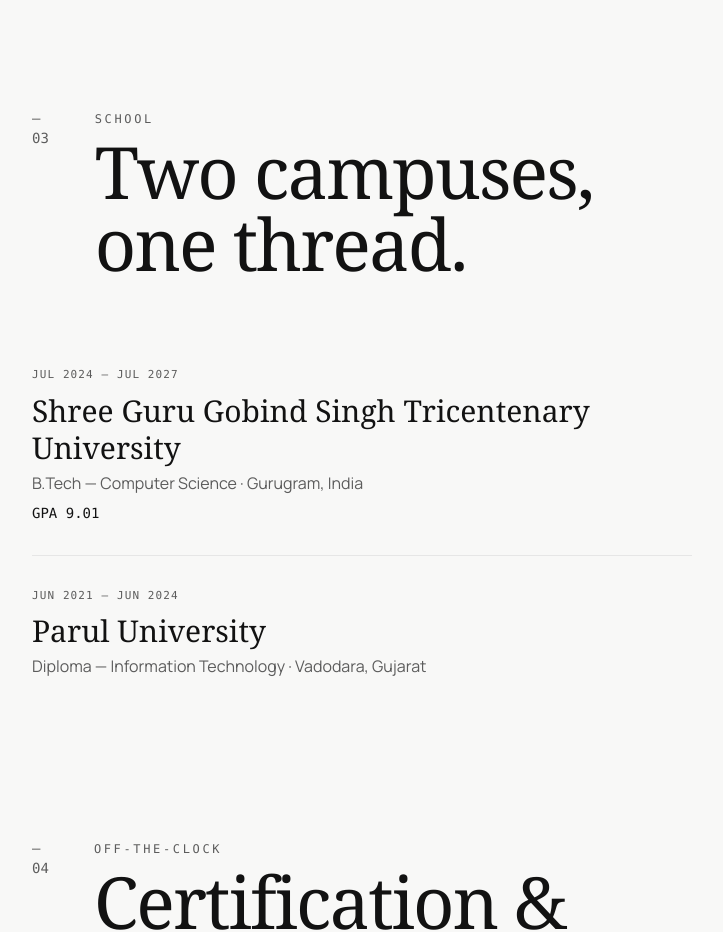
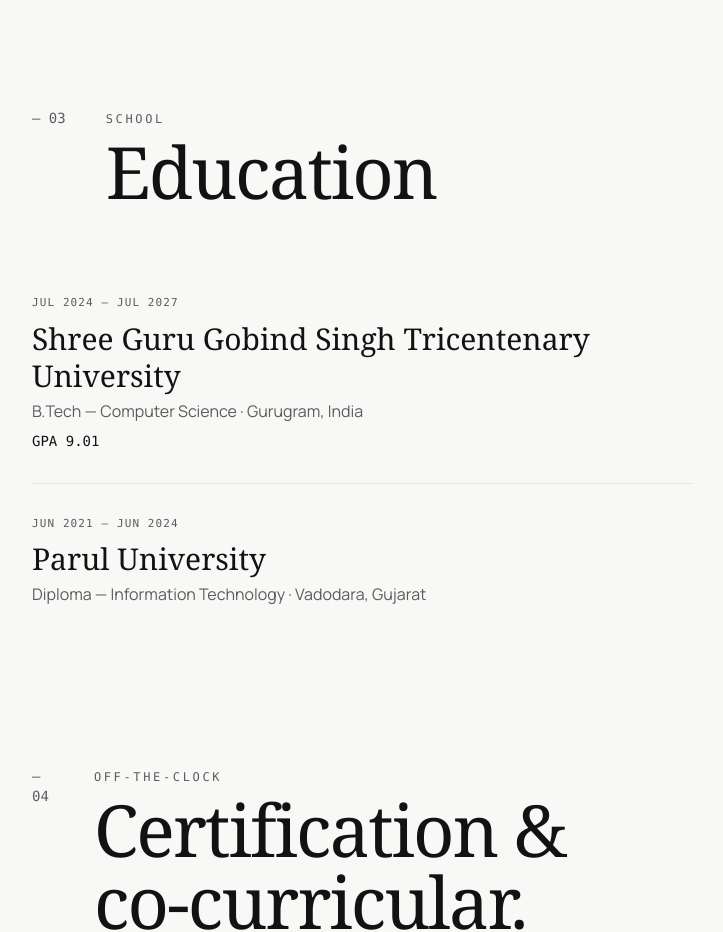
Before and after one commit to RanvirxD/RanvirxD.github.io, a React (Vite) app in the folder app/frontend/: page /work in a window 1280 px wide. Shown: the part 1740-2672 px from the top of the page, without its empty margins (278-1001 px from the left). Built offline with nearby package versions, Linux system fonts and the light colour scheme.

Commit message:
Updated Word data

```diff
--- a/app/frontend/src/pages/Work.jsx
+++ b/app/frontend/src/pages/Work.jsx
@@ -40,7 +40,7 @@
 
         {/* Education */}
         <section className="mt-32">
-          <FadeUp><ChapterHead number="03" kicker="School" title="Two campuses, one thread." /></FadeUp>
+          <FadeUp><ChapterHead number="03" kicker="School" title="Education" /></FadeUp>
           <div className="mt-14 divide-y divide-border">
             {education.map((ed) => (
               <FadeUp key={ed.school}>
```
